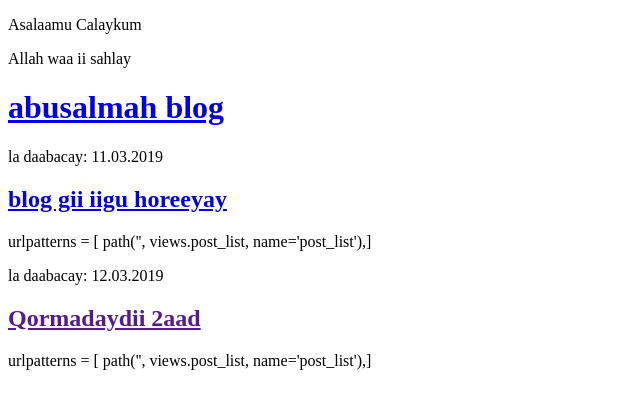
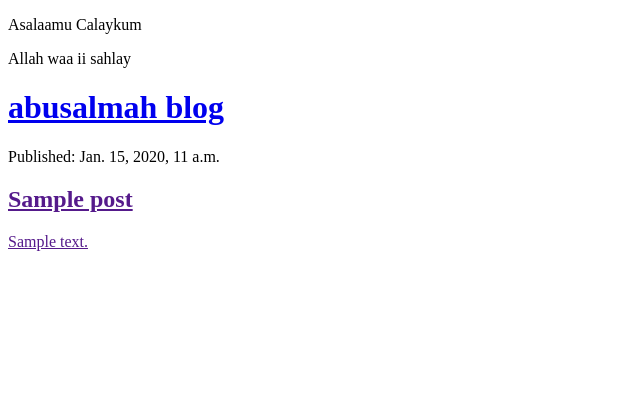
Before and after one commit to abusalmah/my-first-blog, a Django app: template blog/templates/blog/post_list.html in a window 1280 px wide. Shown: the top 409 px of the page, without its empty margins (0-640 px from the left). Run offline with Django 3.2, Linux system fonts and the light colour scheme; the template is opened without the code that fills it: values that come from a table or form of the project are taken from there, others are empty; tables that the repository leaves empty hold one stand-in row (values such as "Sample post").

Commit message:
modified templates to display posts from database.

```diff
--- a/blog/templates/blog/post_list.html
+++ b/blog/templates/blog/post_list.html
@@ -9,17 +9,13 @@
 		<div>
 			<h1><a href="/">abusalmah blog</a></h1>
 		</div>
+{% for post in posts %}
+	<div>
+		<p>Published: {{post.published_date}}</p>
+		<h2><a href="">{{post.title}}</h2>
+		<p>{{post.text|linebreaksbr }}</p>
+	</div>
+{% endfor %}
+	</body>
 
-		<div>
-			<p>la daabacay: 11.03.2019</p>
-			<h2><a href="/">blog gii iigu horeeyay</a></h2>
-			<p>urlpatterns = [ path('', views.post_list, name='post_list'),]</p>
-		</div>
-
-		<div>
-			<p>la daabacay: 12.03.2019</p>
-			<h2><a href="">Qormadaydii 2aad</a></h2>
-			<p>urlpatterns = [ path('', views.post_list, name='post_list'),]</p>
-		</div>
-	</body>
 </html>
--- a/blog/views.py
+++ b/blog/views.py
@@ -1,5 +1,7 @@
 from django.shortcuts import render
-
+from django.utils import timezone
+from .models import Post
 # Create your views here.
 def post_list(request):
-	return render(request, 'blog/post_list.html',{})
+	posts = Post.objects.filter(published_date__lte=timezone.now()).order_by('published_date')
+	return render(request, 'blog/post_list.html',{'posts':posts})
```
